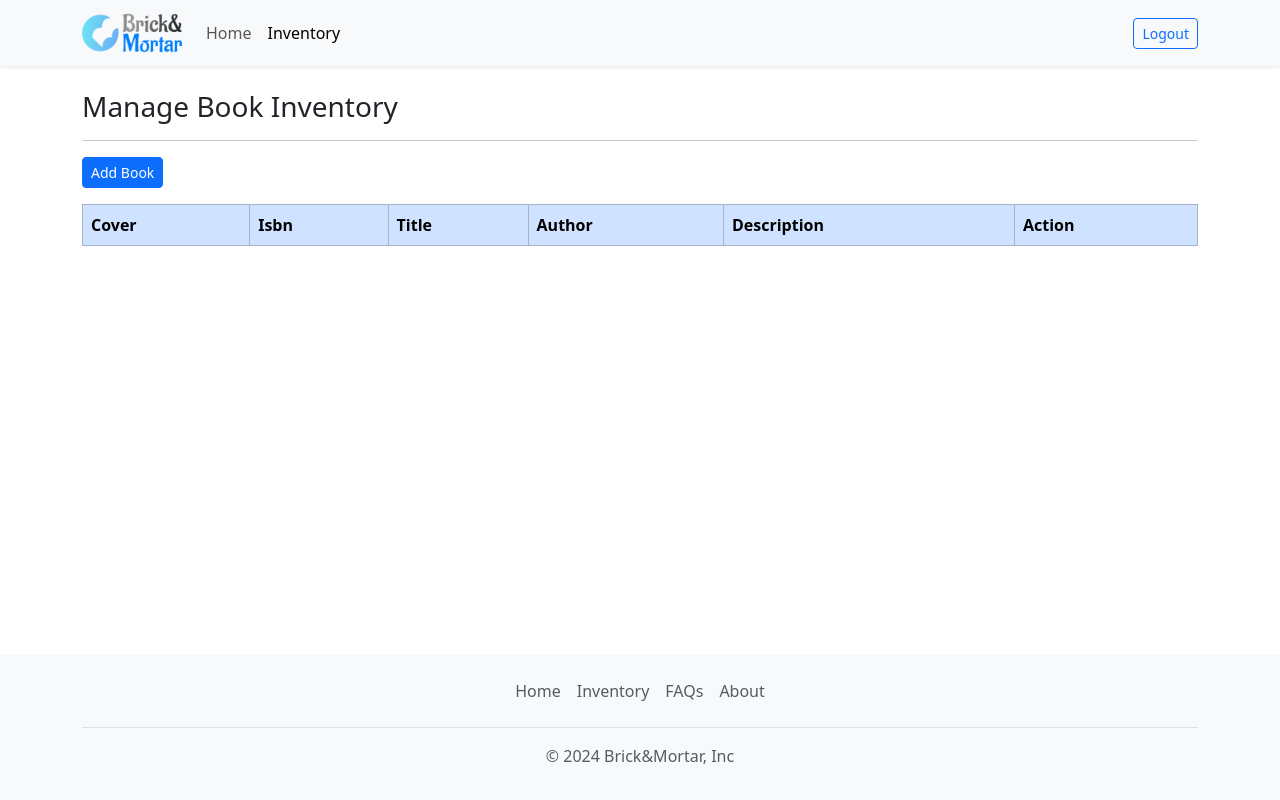
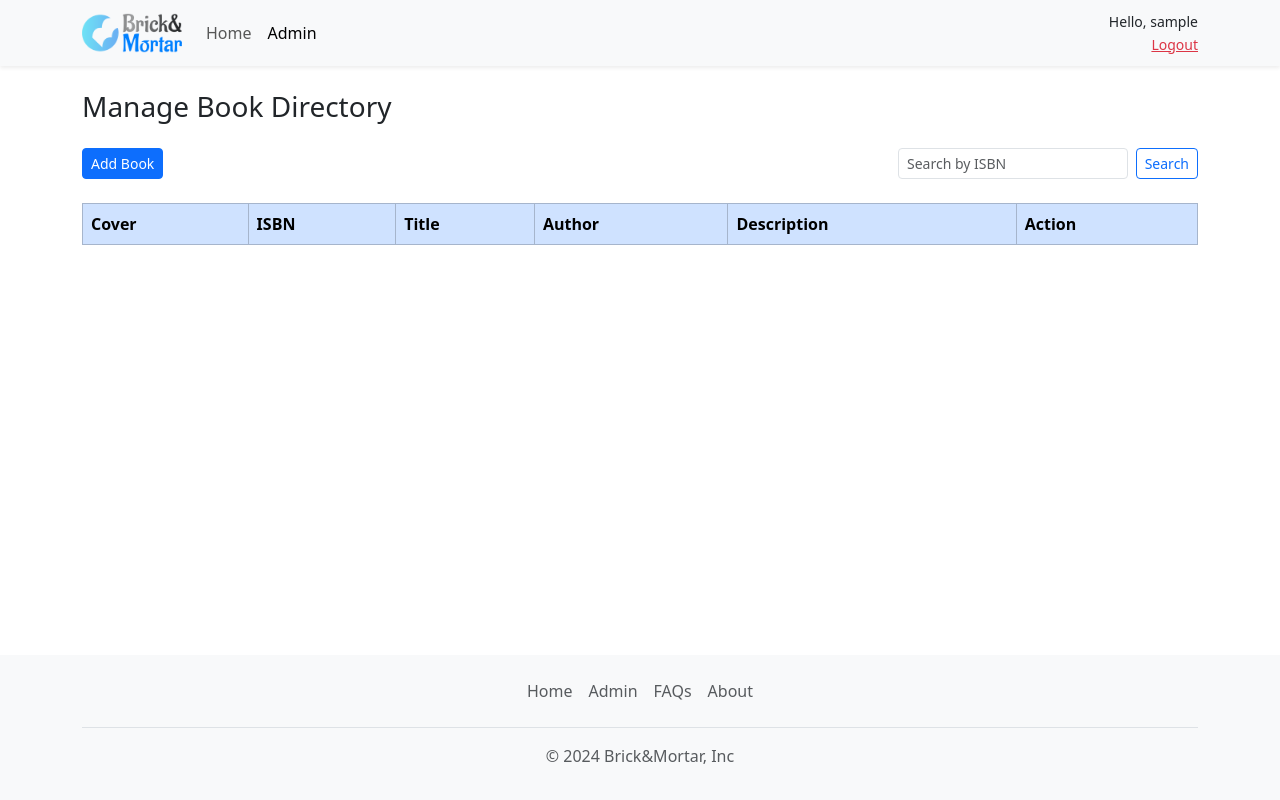
Before and after one commit to XintangZ/brickNmortar, a Spring Boot app: page /books/list in a window 1280 px wide. Run offline with Spring Boot 4, Linux system fonts and the light colour scheme; the visitor is signed in with stand-in values (Sample User, id 1); data that the repository does not hold is empty; some of the project's set-up classes (security, data sources, template engines, error pages and the like) are left out, and stand-ins take their place; some libraries are stand-ins or nearby versions.

Commit message:
added functionality search by isbn

```diff
--- a/src/main/java/com/jac/onlinebookstore/book/controller/BookController.java
+++ b/src/main/java/com/jac/onlinebookstore/book/controller/BookController.java
@@ -1,13 +1,20 @@
 package com.jac.onlinebookstore.book.controller;
 
+import com.fasterxml.jackson.core.type.TypeReference;
 import com.jac.onlinebookstore.book.service.BookService;
 import com.jac.onlinebookstore.book.entity.Book;
 import jakarta.servlet.http.HttpServletRequest;
+import org.springframework.beans.factory.annotation.Value;
+import org.springframework.http.HttpStatus;
 import org.springframework.stereotype.Controller;
 import org.springframework.ui.Model;
 import org.springframework.web.bind.annotation.*;
+import org.springframework.web.client.HttpClientErrorException;
+import org.springframework.web.client.RestTemplate;
+import com.fasterxml.jackson.databind.ObjectMapper;
 
 import java.util.List;
+import java.util.Map;
 
 @Controller
 @RequestMapping("/books")
@@ -22,24 +29,62 @@ public class BookController {
     @GetMapping("/list")
     public String listBooks(HttpServletRequest request, Model model) {
         List<Book> allBooks = bookService.findAll();
-        model.addAttribute("books", allBooks);
-        model.addAttribute("view", "books/list-books");
-        model.addAttribute("currentUrl", request.getRequestURI());
+
+        model.addAllAttributes(Map.of(
+                "books", allBooks,
+                "title", "Book Directory",
+                "view", "books/list-books",
+                "currentUrl", request.getRequestURI()
+        ));
+
+        return "index";
+    }
+
+    @PostMapping("/search")
+    public String searchByIsbn(@RequestParam String isbn, Model model) {
+        Book theBook = null;
+        try {
+            theBook = bookService.findByIsbn(isbn);
+            model.addAttribute("books", theBook);
+        } catch (Exception e) {
+            model.addAttribute("error", e.getMessage());
+        }
+
+        model.addAllAttributes(Map.of(
+                "title", "Search Result",
+                "isbn", isbn,
+                "view", "home"
+        ));
+
         return "index";
     }
 
     @GetMapping("/add")
     public String showFormForAdd(Model model) {
         Book newBook = new Book();
-        model.addAttribute("book", newBook);
-        return "books/book-form";
+
+        model.addAllAttributes(Map.of(
+                "title", "Add Book",
+                "book", newBook,
+                "view", "books/book-form",
+                "action", "Add"
+        ));
+
+        return "index";
     }
 
     @GetMapping("/edit")
     public String showFormForEdit(@RequestParam("bookId") int id, Model model) {
         Book theBook = bookService.findById(id);
-        model.addAttribute("book", theBook);
-        return "books/book-form";
+
+        model.addAllAttributes(Map.of(
+                "title", "Edit Book",
+                "book", theBook,
+                "view", "books/book-form",
+                "action", "Edit"
+        ));
+
+        return "index";
     }
 
     @PostMapping("/save")
--- a/src/main/java/com/jac/onlinebookstore/SecurityConfig.java
+++ b/src/main/java/com/jac/onlinebookstore/security/SecurityConfig.java
@@ -1,4 +1,4 @@
-package com.jac.onlinebookstore;
+package com.jac.onlinebookstore.security;
 
 import org.springframework.context.annotation.Bean;
 import org.springframework.context.annotation.Configuration;
--- /dev/null
+++ b/src/main/resources/static/js/script.js
@@ -0,0 +1,11 @@
+document.addEventListener('DOMContentLoaded', (event) => {
+    const inputField = document.querySelector('#inputIsbn');
+    const oldValue = inputField.value;
+
+    inputField.addEventListener('input', () => {
+        const newValue = inputField.value;
+        if (newValue === '' && newValue !== oldValue) {
+            window.location.href = '/';
+        }
+    });
+});
--- a/src/main/resources/templates/auth/auth-layout.html
+++ b/src/main/resources/templates/auth/auth-layout.html
@@ -2,7 +2,7 @@
 <html lang="en" xmlns:th="http://www.thymeleaf.org">
 <head>
     <meta charset="UTF-8">
-    <title>Online Bookstore Management System</title>
+    <title>Brick&Mortar Bookstore</title>
 
     <style>
         .hr-text {
--- a/src/main/resources/templates/books/list-books.html
+++ b/src/main/resources/templates/books/list-books.html
@@ -7,19 +7,22 @@
 
 <div th:fragment="content">
 
-    <h3>Manage Book Inventory</h3>
-    <hr>
+    <h3>Manage Book Directory</h3>
 
-    <a th:href="@{/books/add}"
-       class="btn btn-primary btn-sm mb-3">
-        Add Book
-    </a>
+    <div class="d-flex justify-content-between align-items-center my-4">
+        <a th:href="@{/books/add}"
+           class="btn btn-primary btn-sm">
+            Add Book
+        </a>
+
+        <div th:replace="~{fragments/search-form :: search}">&nbsp;</div>
+    </div>
 
     <table class="table table-bordered table-striped align-middle">
         <thead class="table-primary">
         <tr>
             <th>Cover</th>
-            <th>Isbn</th>
+            <th>ISBN</th>
             <th>Title</th>
             <th>Author</th>
             <th>Description</th>
--- a/src/main/resources/templates/error/403.html
+++ b/src/main/resources/templates/error/403.html
@@ -1,8 +1,5 @@
 <!DOCTYPE html>
 <html lang="en" xmlns:th="http://www.thymeleaf.org">
-<head>
-    <title>Access Denied</title>
-</head>
 <body>
 
 <div th:fragment="content">
--- a/src/main/resources/templates/error/404.html
+++ b/src/main/resources/templates/error/404.html
@@ -1,8 +1,5 @@
 <!DOCTYPE html>
 <html lang="en" xmlns:th="http://www.thymeleaf.org">
-<head>
-    <title>Page Not Found</title>
-</head>
 <body>
 
 <div th:fragment="content">
--- a/src/main/resources/templates/fragments/footer.html
+++ b/src/main/resources/templates/fragments/footer.html
@@ -5,7 +5,7 @@
     <footer class="py-3 container">
         <ul class="nav justify-content-center border-bottom pb-3 mb-3">
             <li class="nav-item"><a th:href="@{/}" class="nav-link px-2 text-body-secondary">Home</a></li>
-            <li class="nav-item" sec:authorize="hasRole('ROLE_ADMIN')"><a th:href="@{/books/list}" class="nav-link px-2 text-body-secondary">Inventory</a></li>
+            <li class="nav-item" sec:authorize="hasRole('ROLE_ADMIN')"><a th:href="@{/books/list}" class="nav-link px-2 text-body-secondary">Admin</a></li>
             <li class="nav-item"><a href="#" class="nav-link px-2 text-body-secondary">FAQs</a></li>
             <li class="nav-item"><a href="#" class="nav-link px-2 text-body-secondary">About</a></li>
         </ul>
--- a/src/main/resources/templates/fragments/nav.html
+++ b/src/main/resources/templates/fragments/nav.html
@@ -15,11 +15,14 @@
                         <a class="nav-link" th:classappend="${currentUrl == '/' ? 'active' : ''}" th:href="@{/}">Home</a>
                     </li>
                     <li class="nav-item" sec:authorize="hasRole('ROLE_ADMIN')">
-                        <a class="nav-link" th:classappend="${currentUrl == '/books/list' ? 'active' : ''}" th:href="@{/books/list}">Inventory</a>
+                        <a class="nav-link" th:classappend="${currentUrl == '/books/list' ? 'active' : ''}" th:href="@{/books/list}">Admin</a>
                     </li>
                 </ul>
                 <div>
-                    <form class="d-inline" th:action="@{/logout}" method="post"><button type="submit" class="btn btn-sm btn-outline-primary">Logout</button></form>
+                    <form class="d-flex flex-column align-items-end" th:action="@{/logout}" method="post">
+                        <small>Hello, <span sec:authentication="principal.username"/></small>
+                        <a href="#" role="button" onclick="this.closest('form').submit()" class="text-danger"><small>Logout</small></a>
+                    </form>
                 </div>
             </div>
         </div>
--- /dev/null
+++ b/src/main/resources/templates/fragments/search-form.html
@@ -0,0 +1,14 @@
+<!DOCTYPE html>
+<html lang="en">
+<body>
+
+    <div th:fragment="search">
+        <form class="d-flex" role="search" th:action="@{/books/search}" method="post" style="width: 300px">
+            <input id="inputIsbn" class="form-control form-control-sm me-2" type="search" name="isbn" placeholder="Search by ISBN" aria-label="Search" th:value="${isbn}">
+            <button class="btn btn-sm btn-outline-primary" type="submit">Search</button>
+        </form>
+        <script th:src="@{/js/script.js}"></script>
+    </div>
+
+</body>
+</html>
```
Also changed, not shown: src/main/java/com/jac/onlinebookstore/MainController.java (+15 -6 lines), src/main/resources/templates/books/book-form.html (+4 -14 lines), src/main/resources/templates/home.html (+9 -9 lines).
